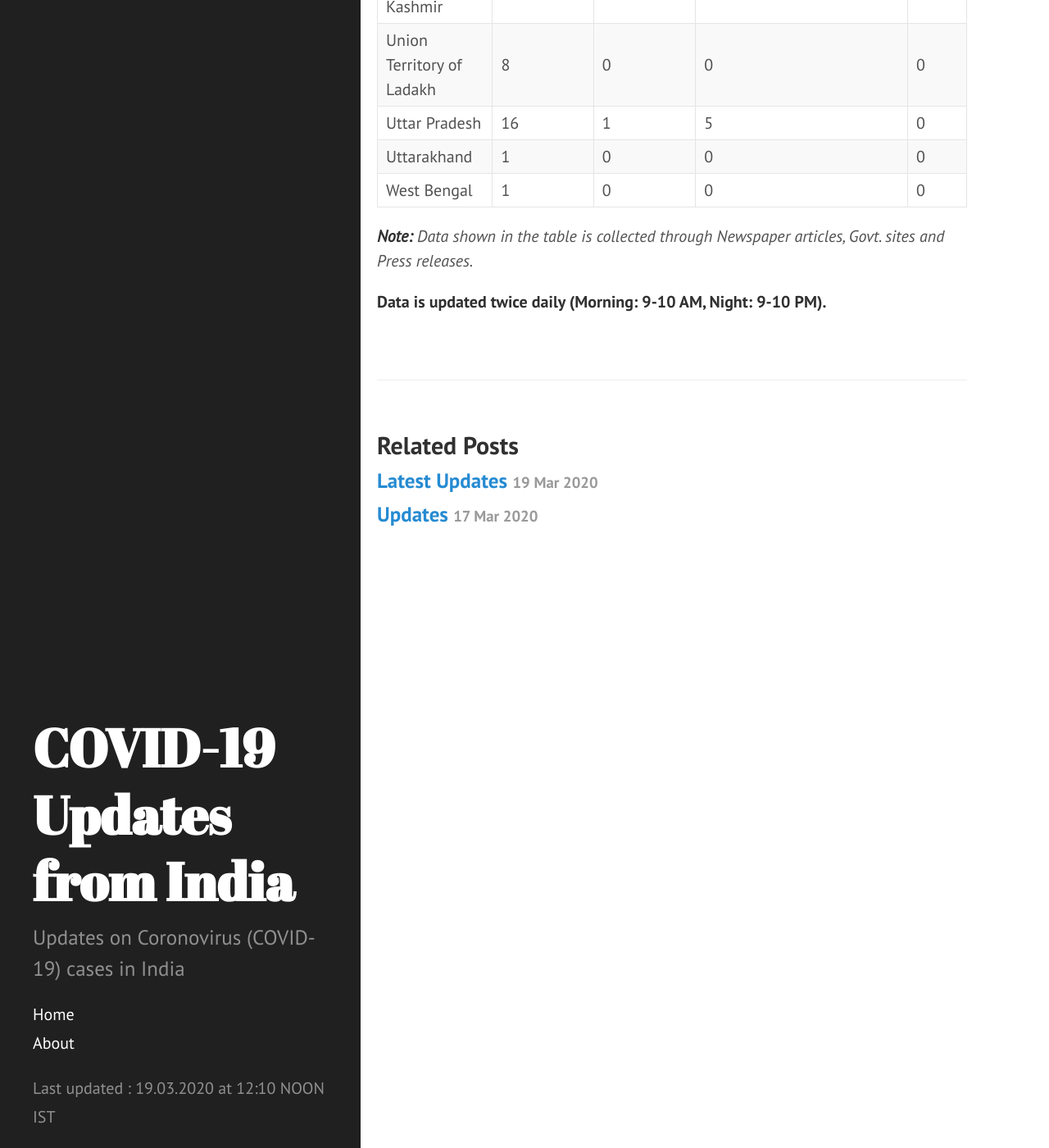
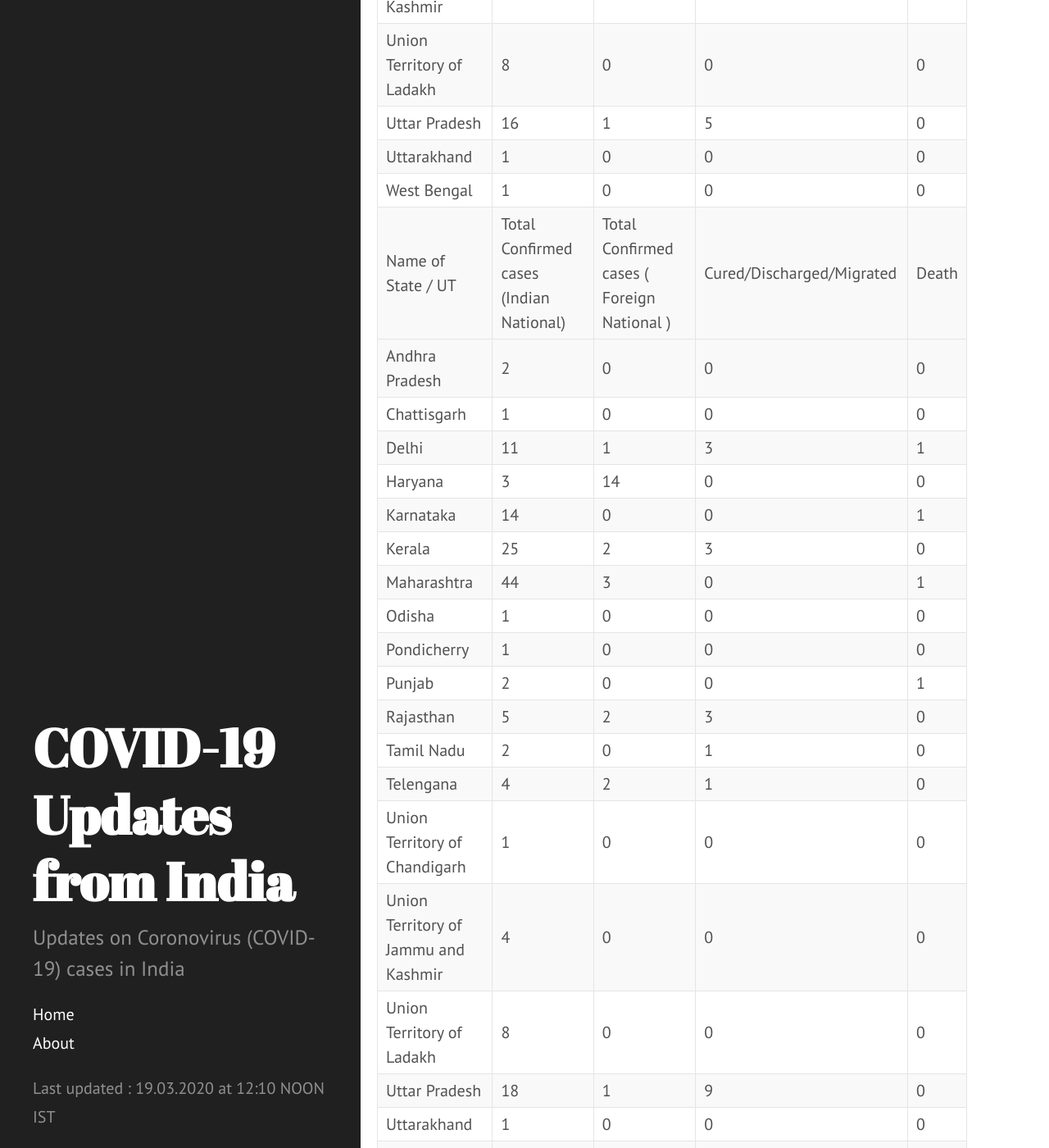
Before and after one commit to bhooraj/covid19updates-india, a Jekyll site: the page built from _posts/2020-03-19-home.md, in a window 1280 px wide and 1400 px high, scrolled down 1497 px. Shown: the whole window at 82% size. Built offline with Jekyll 4.4.1, drawn with Linux system fonts in a browser that asks for light colours.

Commit message:
Updated table.md

```diff
--- a/_includes/table.md
+++ b/_includes/table.md
@@ -18,3 +18,24 @@ Union Territory of Ladakh | 8 | 0 | 0 | 0
 Uttar Pradesh | 16 | 1 | 5 | 0
 Uttarakhand | 1 | 0 | 0 | 0
 West Bengal | 1 | 0 | 0 | 0
+Name of State / UT | Total Confirmed cases (Indian National) | Total Confirmed cases ( Foreign National ) | Cured/Discharged/Migrated | Death
+------- | -- | -- | --
+Andhra Pradesh | 2 | 0 | 0 | 0
+Chattisgarh | 1 | 0 | 0 | 0
+Delhi | 11 | 1 | 3 | 1
+Haryana | 3 | 14 | 0 | 0
+Karnataka | 14 | 0 | 0 | 1
+Kerala | 25 | 2 | 3 | 0
+Maharashtra | 44 | 3 | 0 | 1
+Odisha | 1 | 0 | 0 | 0
+Pondicherry | 1 | 0 | 0 | 0
+Punjab | 2 | 0 | 0 | 1
+Rajasthan | 5 | 2 | 3 | 0
+Tamil Nadu | 2 | 0 | 1 | 0
+Telengana | 4 | 2 | 1 | 0
+Union Territory of Chandigarh | 1 | 0 | 0 | 0
+Union Territory of Jammu and Kashmir | 4 | 0 | 0 | 0
+Union Territory of Ladakh | 8 | 0 | 0 | 0
+Uttar Pradesh | 18 | 1 | 9 | 0
+Uttarakhand | 1 | 0 | 0 | 0
+West Bengal | 1 | 0 | 0 | 0
```
